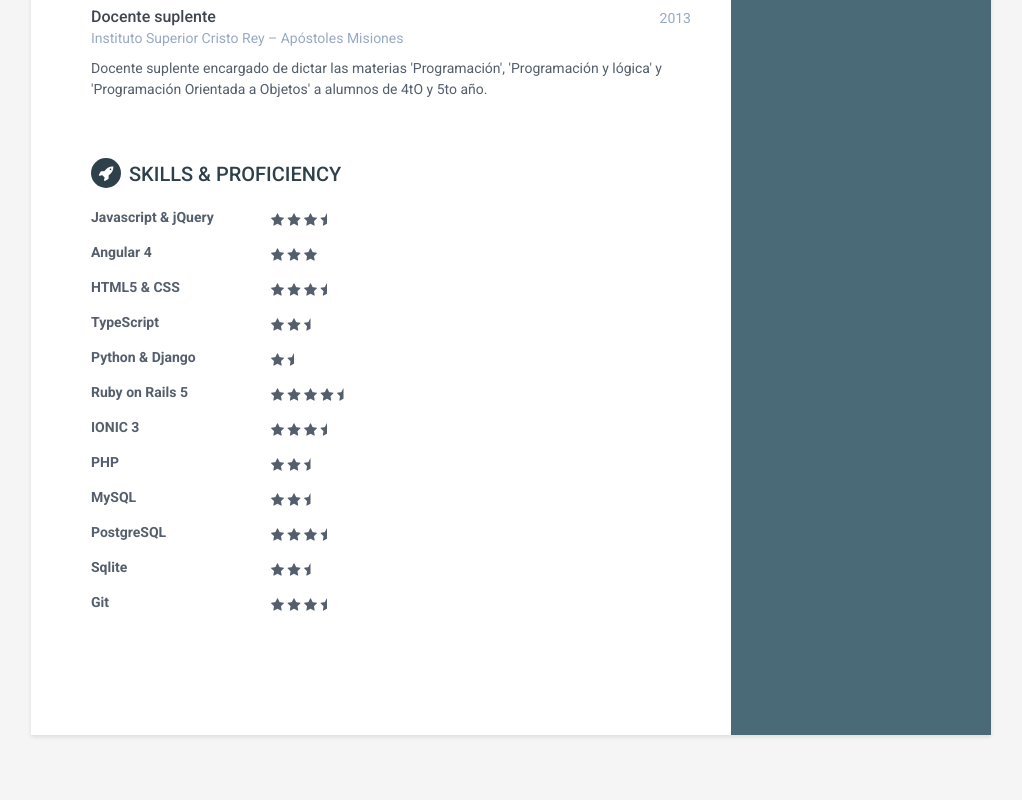
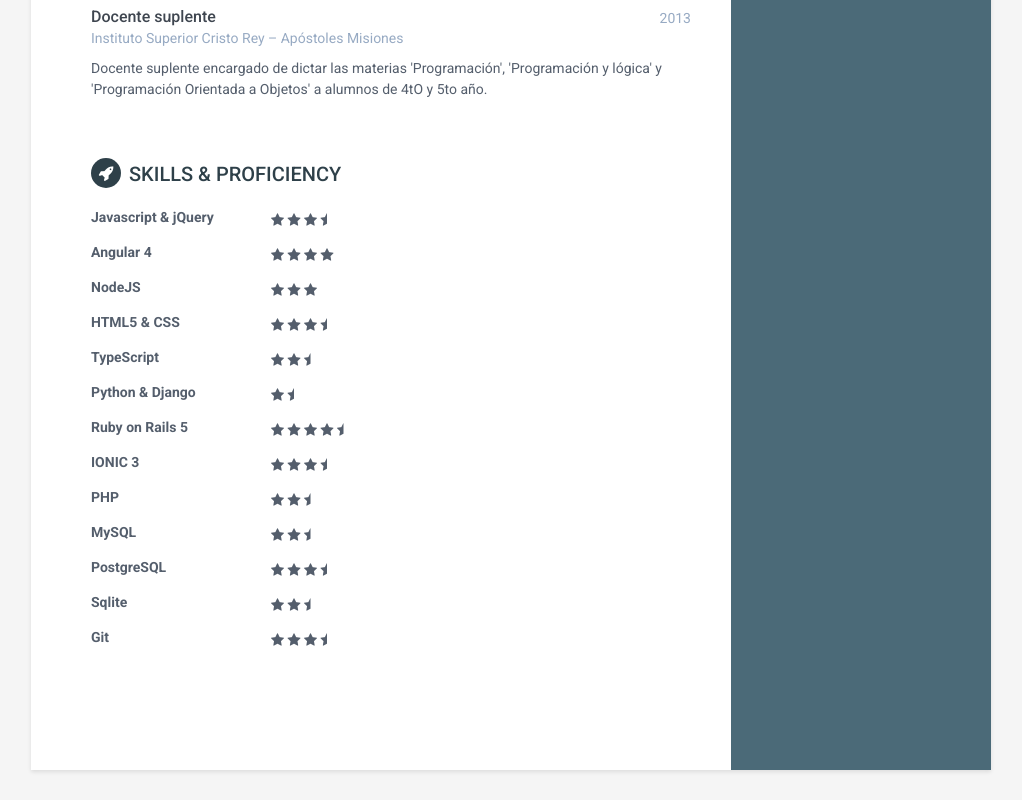
Before and after one commit to sandovalgus/cv, a plain HTML site: page index.html in a window 1280 px wide. Shown: the part 1257-2057 px from the top of the page, without its empty margins (129-1151 px from the left). Before the commit the page ends 2022 px from the top, so only its background shows below. Drawn offline with Linux system fonts and the light colour scheme.

Commit message:
add nodejs

```diff
--- a/index.html
+++ b/index.html
@@ -232,6 +232,14 @@
                             <i class="fa fa-star"></i>
                             <i class="fa fa-star"></i>
                             <i class="fa fa-star"></i>
+                            <i class="fa fa-star"></i>
+                            <!-- <i class="fa fa-star-half"></i>                                -->
+                    </div><!--//item-->
+                    <div class="item">
+                        <h3 class="level-title">NodeJS</h3>
+                            <i class="fa fa-star"></i>
+                            <i class="fa fa-star"></i>
+                            <i class="fa fa-star"></i>
                             <!-- <i class="fa fa-star-half"></i>                                -->
                     </div><!--//item-->
 
```
